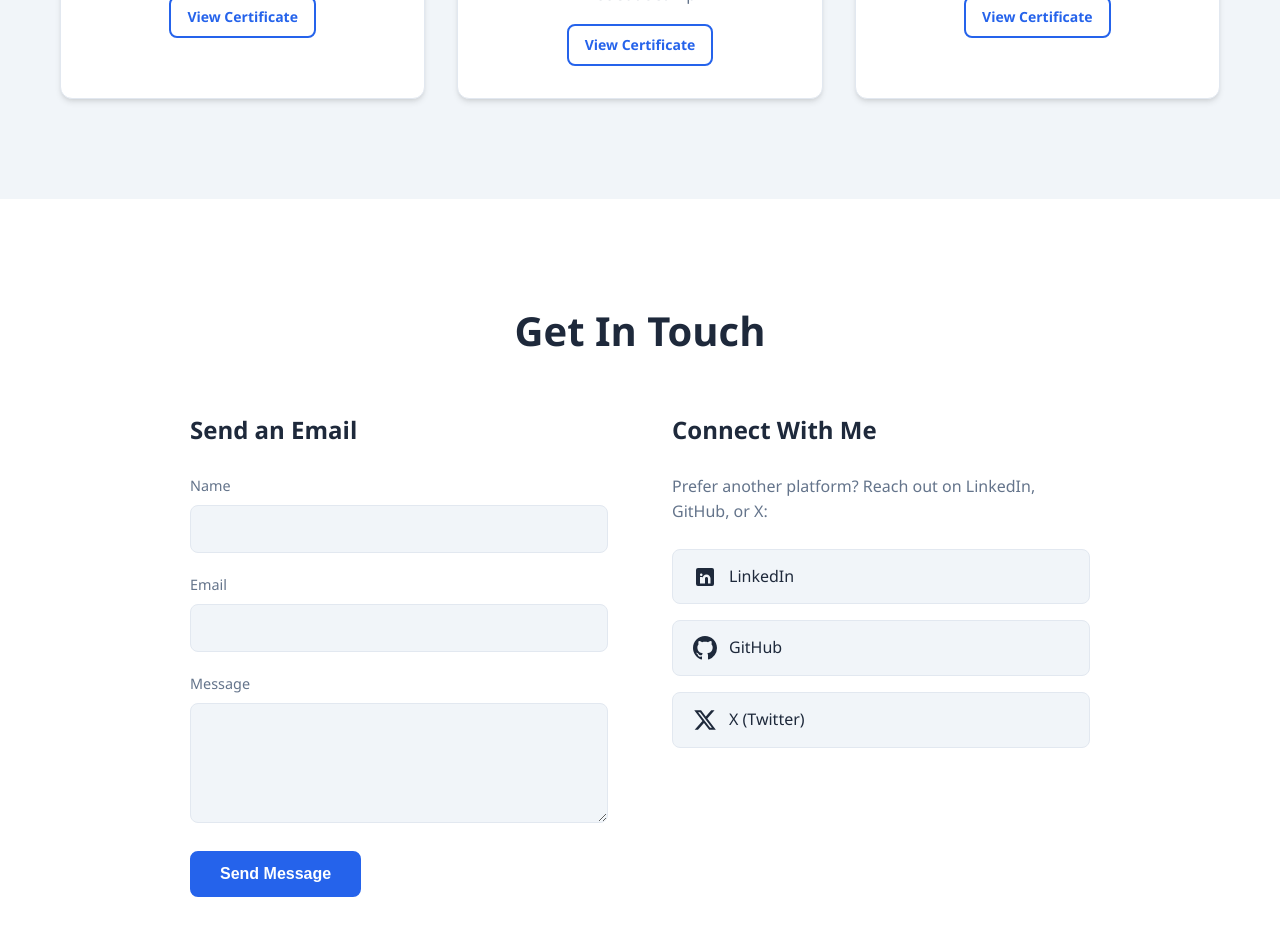
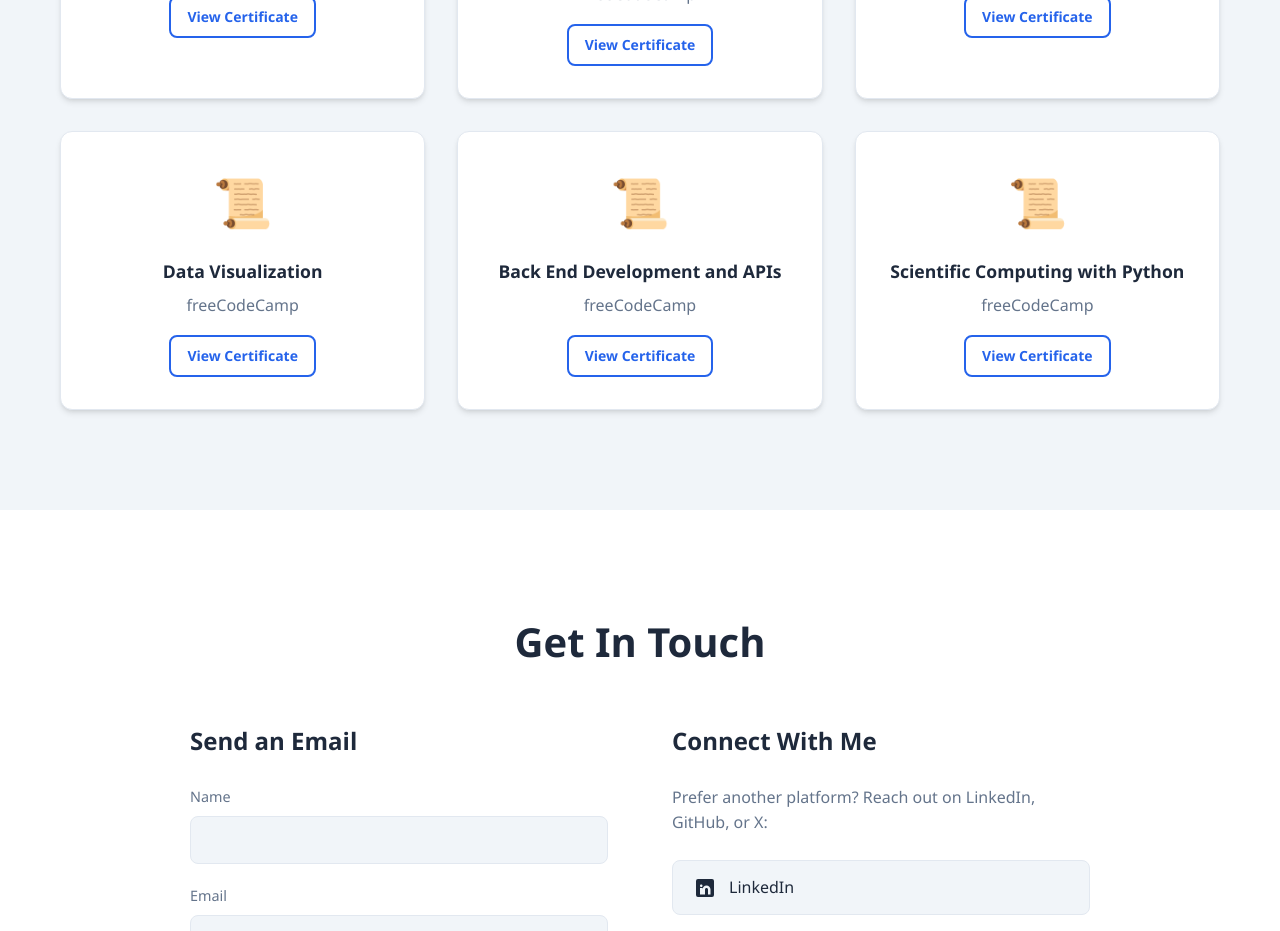
Before and after one commit to Nateliso/my-portfolio, a React (Vite) app: page / in a window 1280 px wide. Shown: the part 3740-4671 px from the top of the page. Built offline with nearby package versions, Linux system fonts and the light colour scheme.

Commit message:
feat: updated cert links

```diff
--- a/src/App.jsx
+++ b/src/App.jsx
@@ -68,10 +68,14 @@ function App() {
   ]
 
   const certifications = [
-    { name: "Responsive Web Design", issuer: "freeCodeCamp", link: "#" },
-    { name: "JavaScript Algorithms and Data Structures", issuer: "freeCodeCamp", link: "#" },
-    { name: "Front End Development Libraries", issuer: "freeCodeCamp", link: "#" }
+    { name: "Responsive Web Design", issuer: "freeCodeCamp", link: "https://freecodecamp.org/certification/nateliso/responsive-web-design" },
+    { name: "JavaScript Algorithms and Data Structures", issuer: "freeCodeCamp", link: "https://freecodecamp.org/certification/nateliso/javascript-algorithms-and-data-structures-v8" },
+    { name: "Front End Development Libraries", issuer: "freeCodeCamp", link: "https://freecodecamp.org/certification/nateliso/front-end-development-libraries" },
+    { name: "Data Visualization", issuer: "freeCodeCamp", link: "https://freecodecamp.org/certification/nateliso/data-visualization" },
+    { name: "Back End Development and APIs", issuer: "freeCodeCamp", link: "https://freecodecamp.org/certification/nateliso/back-end-development-and-apis" },
+    { name: "Scientific Computing with Python", issuer: "freeCodeCamp", link: "https://freecodecamp.org/certification/nateliso/scientific-computing-with-python-v7" }
   ]
+
 
   useEffect(() => {
     document.body.classList.toggle('dark', darkMode)
```
